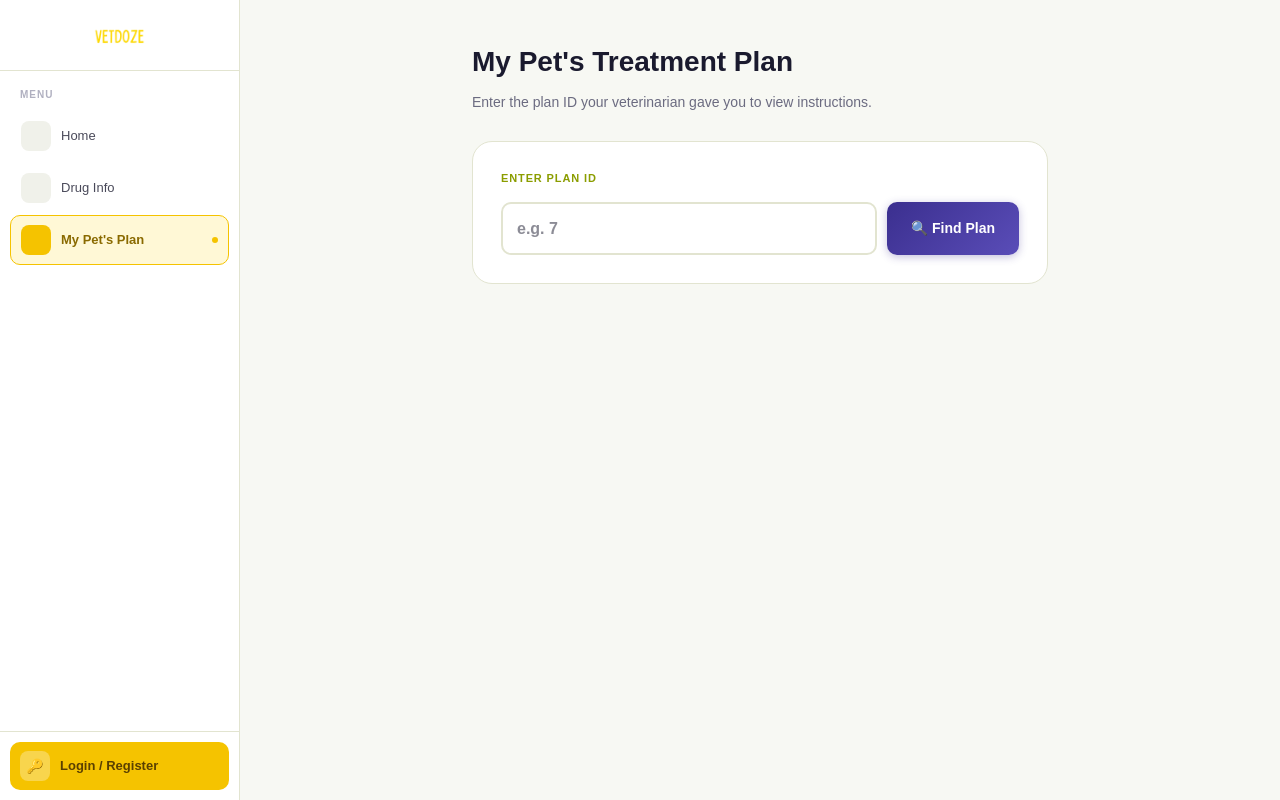
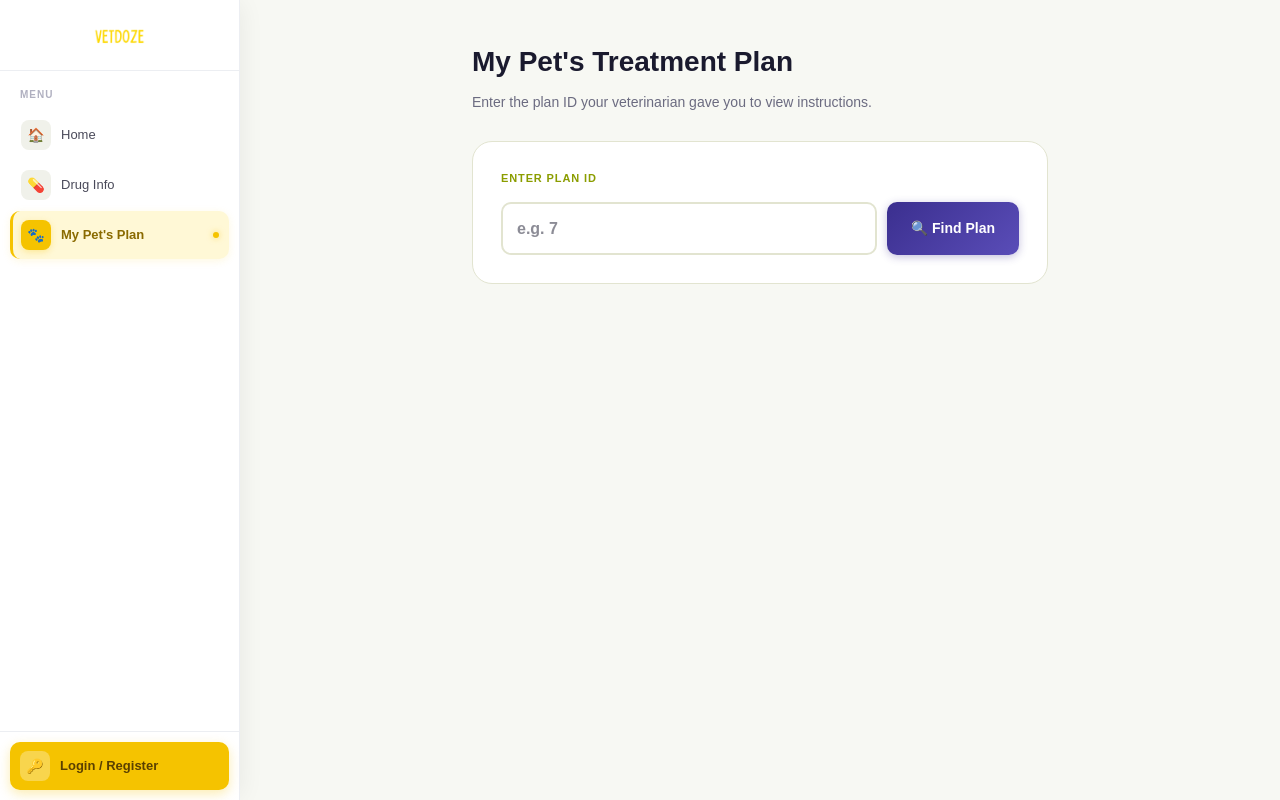
Before and after one commit to MenguezEV/vetdoze, a React (Vite) app in the folder client/: page /owner in a window 1280 px wide. Built offline with nearby package versions, Linux system fonts and the light colour scheme.

Commit message:
Improved sidebar

```diff
--- a/client/src/components/Sidebar.jsx
+++ b/client/src/components/Sidebar.jsx
@@ -1,12 +1,13 @@
 import { Link, useNavigate, useLocation } from 'react-router-dom';
+import { useState, useEffect } from 'react';
 
 const navItems = [
-  { path: '/',           label: 'Home',           icon: '', roles: ['vet','student','owner'] },
-  { path: '/calculator', label: 'Calculator',     icon: '', roles: ['vet','student'] },
-  { path: '/drugs',      label: 'Drug Info',      icon: '', roles: ['vet','student','owner'] },
-  { path: '/treatment',  label: 'Treatment Plans',icon: '', roles: ['vet'] },
-  { path: '/student',    label: 'Practice Mode',  icon: '', roles: ['student'] },
-  { path: '/owner',      label: "My Pet's Plan",  icon: '', roles: ['owner'] },
+  { path: '/',           label: 'Home',           icon: '🏠', roles: ['vet','student','owner'] },
+  { path: '/calculator', label: 'Calculator',     icon: '🧮', roles: ['vet','student'] },
+  { path: '/drugs',      label: 'Drug Info',      icon: '💊', roles: ['vet','student','owner'] },
+  { path: '/treatment',  label: 'Treatment Plans',icon: '📋', roles: ['vet'] },
+  { path: '/student',    label: 'Practice Mode',  icon: '🎓', roles: ['student'] },
+  { path: '/owner',      label: "My Pet's Plan",  icon: '🐾', roles: ['owner'] },
 ];
 
 export default function Sidebar() {
@@ -14,6 +15,18 @@ export default function Sidebar() {
   const location = useLocation();
   const user     = JSON.parse(localStorage.getItem('vetdoze_user') || 'null');
   const role     = user?.role || 'owner';
+  const [mobileOpen, setMobileOpen] = useState(false);
+  const [isMobile, setIsMobile]     = useState(false);
+
+  useEffect(() => {
+    const check = () => setIsMobile(window.innerWidth < 768);
+    check();
+    window.addEventListener('resize', check);
+    return () => window.removeEventListener('resize', check);
+  }, []);
+
+  // Close drawer on route change
+  useEffect(() => { setMobileOpen(false); }, [location.pathname]);
 
   const logout = () => {
     localStorage.removeItem('vetdoze_token');
@@ -24,53 +37,48 @@ export default function Sidebar() {
   const visible  = navItems.filter(item => item.roles.includes(role));
   const isActive = (path) => path === '/' ? location.pathname === '/' : location.pathname.startsWith(path);
 
-  return (
+  const sidebarContent = (
     <aside style={{
       width: '240px', minWidth: '240px', height: '100vh',
       position: 'sticky', top: 0,
-      background: 'white', borderRight: '1px solid #E2E4D0',
+      background: 'white',
+      borderRight: '1px solid #ECEEF2',
+      boxShadow: '4px 0 24px -4px rgba(0,0,0,0.07)',
       display: 'flex', flexDirection: 'column', overflow: 'hidden',
+      transition: 'transform 0.3s cubic-bezier(0.4,0,0.2,1)',
     }}>
-
       {/* ─── Logo ─── */}
       <div style={{
         padding: '18px 20px 16px',
-        borderBottom: '1px solid #E2E4D0',
-        display: 'flex', alignItems: 'center', justifyContent: 'center',
+        borderBottom: '1px solid #ECEEF2',
+        display: 'flex', alignItems: 'center',
+        justifyContent: isMobile ? 'space-between' : 'center',
         background: 'white',
       }}>
         <Link to="/" style={{ textDecoration: 'none', display: 'flex', alignItems: 'center', justifyContent: 'center' }}>
-          {/* Text logo image — yellow VETDOZE wordmark */}
           <img
             src="/logo-text.png"
             alt="VETDOZE"
-            style={{
-              height: '36px',
-              width: 'auto',
-              objectFit: 'contain',
-            }}
-            onError={e => {
-              // Fallback: render text if image not found
-              e.target.style.display = 'none';
-              e.target.nextSibling.style.display = 'block';
-            }}
+            style={{ height: '36px', width: 'auto', objectFit: 'contain' }}
+            onError={e => { e.target.style.display = 'none'; e.target.nextSibling.style.display = 'block'; }}
           />
-          {/* Fallback text logo (hidden unless image fails) */}
           <span style={{
-            display: 'none',
-            fontSize: '22px', fontWeight: '900', color: '#F5C300',
-            fontFamily: "'Plus Jakarta Sans', sans-serif",
-            letterSpacing: '0.04em',
-          }}>
-            VETDOZE
-          </span>
+            display: 'none', fontSize: '22px', fontWeight: '900', color: '#F5C300',
+            fontFamily: "'Plus Jakarta Sans', sans-serif", letterSpacing: '0.04em',
+          }}>VETDOZE</span>
         </Link>
+        {isMobile && (
+          <button onClick={() => setMobileOpen(false)} style={{
+            background: 'none', border: 'none', cursor: 'pointer',
+            fontSize: '20px', color: '#6B6B80', padding: '4px',
+          }}>✕</button>
+        )}
       </div>
 
       {/* ─── User info ─── */}
       {user && (
         <div style={{
-          padding: '14px 20px', borderBottom: '1px solid #E2E4D0',
+          padding: '14px 20px', borderBottom: '1px solid #ECEEF2',
           display: 'flex', alignItems: 'center', gap: '10px',
         }}>
           <div style={{
@@ -78,6 +86,7 @@ export default function Sidebar() {
             background: '#FFF8D6', border: '2px solid #F5C300',
             display: 'flex', alignItems: 'center', justifyContent: 'center',
             fontSize: '13px', fontWeight: '800', color: '#C49A00', flexShrink: 0,
+            boxShadow: '0 2px 8px rgba(245,195,0,0.2)',
           }}>
             {user.name?.charAt(0).toUpperCase()}
           </div>
@@ -85,16 +94,12 @@ export default function Sidebar() {
             <p style={{
               fontSize: '13px', fontWeight: '700', color: '#1A1A2E', margin: 0,
               whiteSpace: 'nowrap', overflow: 'hidden', textOverflow: 'ellipsis',
-            }}>
-              {user.name}
-            </p>
+            }}>{user.name}</p>
             <span style={{
               fontSize: '10px', fontWeight: '700', color: '#C49A00',
               background: '#FFF8D6', padding: '1px 8px', borderRadius: '10px',
               textTransform: 'capitalize', display: 'inline-block', marginTop: '2px',
-            }}>
-              {user.role}
-            </span>
+            }}>{user.role}</span>
           </div>
         </div>
       )}
@@ -112,34 +117,35 @@ export default function Sidebar() {
           return (
             <Link key={item.path} to={item.path} style={{
               display: 'flex', alignItems: 'center', gap: '10px',
-              padding: '9px 10px', borderRadius: '10px', textDecoration: 'none',
+              padding: '9px 10px 9px 8px',
+              borderRadius: '10px', textDecoration: 'none',
               marginBottom: '2px',
               background: active ? '#FFF8D6' : 'transparent',
-              border: active ? '1px solid #F5C300' : '1px solid transparent',
-              transition: 'all 0.15s',
+              borderLeft: active ? '3px solid #F5C300' : '3px solid transparent',
+              transition: 'all 0.15s ease',
+              boxShadow: active ? '0 2px 8px rgba(245,195,0,0.12)' : 'none',
             }}
-              onMouseEnter={e => { if (!active) e.currentTarget.style.background = '#F7F8F3'; }}
-              onMouseLeave={e => { if (!active) e.currentTarget.style.background = 'transparent'; }}
+              onMouseEnter={e => { if (!active) { e.currentTarget.style.background = '#F7F8F3'; e.currentTarget.style.borderLeftColor = '#E2E4D0'; } }}
+              onMouseLeave={e => { if (!active) { e.currentTarget.style.background = 'transparent'; e.currentTarget.style.borderLeftColor = 'transparent'; } }}
             >
               <span style={{
                 width: '30px', height: '30px', borderRadius: '8px',
                 background: active ? '#F5C300' : '#F0F1EA',
                 display: 'flex', alignItems: 'center', justifyContent: 'center',
                 fontSize: '14px', flexShrink: 0, transition: 'background 0.15s',
-              }}>
-                {item.icon}
-              </span>
+                boxShadow: active ? '0 2px 6px rgba(245,195,0,0.3)' : 'none',
+              }}>{item.icon}</span>
               <span style={{
                 fontSize: '13px',
                 fontWeight: active ? '700' : '500',
                 color: active ? '#8A6A00' : '#4A4A5A',
-              }}>
-                {item.label}
-              </span>
+                transition: 'color 0.15s',
+              }}>{item.label}</span>
               {active && (
                 <div style={{
                   marginLeft: 'auto', width: '6px', height: '6px',
                   borderRadius: '50%', background: '#F5C300',
+                  boxShadow: '0 0 6px rgba(245,195,0,0.6)',
                 }}/>
               )}
             </Link>
@@ -148,7 +154,7 @@ export default function Sidebar() {
       </nav>
 
       {/* ─── Logout / Login ─── */}
-      <div style={{ padding: '10px', borderTop: '1px solid #E2E4D0' }}>
+      <div style={{ padding: '10px', borderTop: '1px solid #ECEEF2' }}>
         {user ? (
           <button onClick={logout} style={{
             width: '100%', display: 'flex', alignItems: 'center', gap: '10px',
@@ -156,8 +162,8 @@ export default function Sidebar() {
             background: 'transparent', border: '1px solid #E2E4D0',
             transition: 'all 0.15s', fontFamily: 'inherit',
           }}
-            onMouseEnter={e => { e.currentTarget.style.background = '#FCEBEB'; e.currentTarget.style.borderColor = '#F7C1C1'; }}
-            onMouseLeave={e => { e.currentTarget.style.background = 'transparent'; e.currentTarget.style.borderColor = '#E2E4D0'; }}
+            onMouseEnter={e => { e.currentTarget.style.background = '#FCEBEB'; e.currentTarget.style.borderColor = '#F7C1C1'; e.currentTarget.style.boxShadow = '0 2px 8px rgba(163,45,45,0.08)'; }}
+            onMouseLeave={e => { e.currentTarget.style.background = 'transparent'; e.currentTarget.style.borderColor = '#E2E4D0'; e.currentTarget.style.boxShadow = 'none'; }}
           >
             <span style={{
               width: '30px', height: '30px', borderRadius: '8px', background: '#F7F8F3',
@@ -169,19 +175,79 @@ export default function Sidebar() {
           <Link to="/login" style={{
             display: 'flex', alignItems: 'center', gap: '10px',
             padding: '9px 10px', borderRadius: '10px',
-            background: '#F5C300', textDecoration: 'none', transition: 'background 0.15s',
-          }}>
+            background: '#F5C300', textDecoration: 'none', transition: 'all 0.15s',
+            boxShadow: '0 4px 12px rgba(245,195,0,0.3)',
+          }}
+            onMouseEnter={e => { e.currentTarget.style.background = '#E6B800'; e.currentTarget.style.boxShadow = '0 6px 16px rgba(245,195,0,0.4)'; e.currentTarget.style.transform = 'translateY(-1px)'; }}
+            onMouseLeave={e => { e.currentTarget.style.background = '#F5C300'; e.currentTarget.style.boxShadow = '0 4px 12px rgba(245,195,0,0.3)'; e.currentTarget.style.transform = 'translateY(0)'; }}
+          >
             <span style={{
               width: '30px', height: '30px', borderRadius: '8px',
               background: 'rgba(255,255,255,0.3)',
               display: 'flex', alignItems: 'center', justifyContent: 'center', fontSize: '14px',
             }}>🔑</span>
-            <span style={{ fontSize: '13px', fontWeight: '700', color: '#5A4000' }}>
-              Login / Register
-            </span>
+            <span style={{ fontSize: '13px', fontWeight: '700', color: '#5A4000' }}>Login / Register</span>
           </Link>
         )}
       </div>
     </aside>
   );
+
+  if (isMobile) {
+    return (
+      <>
+        {/* Mobile top bar */}
+        <div style={{
+          position: 'fixed', top: 0, left: 0, right: 0, zIndex: 1000,
+          background: 'white', borderBottom: '1px solid #ECEEF2',
+          boxShadow: '0 2px 12px rgba(0,0,0,0.08)',
+          display: 'flex', alignItems: 'center', justifyContent: 'space-between',
+          padding: '12px 20px', height: '56px',
+        }}>
+          <Link to="/" style={{ textDecoration: 'none' }}>
+            <img src="/logo-text.png" alt="VETDOZE"
+              style={{ height: '28px', width: 'auto', objectFit: 'contain' }}
+              onError={e => { e.target.style.display='none'; }}
+            />
+            <span style={{ fontSize: '18px', fontWeight: '900', color: '#F5C300',
+              fontFamily: "'Plus Jakarta Sans', sans-serif", letterSpacing: '0.04em' }}>
+              VETDOZE
+            </span>
+          </Link>
+          <button onClick={() => setMobileOpen(true)} style={{
+            background: 'none', border: '1px solid #E2E4D0', borderRadius: '8px',
+            cursor: 'pointer', padding: '6px 10px', fontSize: '18px',
+            display: 'flex', alignItems: 'center', gap: '6px',
+            color: '#1A1A2E',
+          }}>☰</button>
+        </div>
+
+        {/* Overlay */}
+        {mobileOpen && (
+          <div
+            onClick={() => setMobileOpen(false)}
+            style={{
+              position: 'fixed', inset: 0, zIndex: 1001,
+              background: 'rgba(0,0,0,0.4)', backdropFilter: 'blur(2px)',
+            }}
+          />
+        )}
+
+        {/* Drawer */}
+        <div style={{
+          position: 'fixed', top: 0, left: 0, bottom: 0, zIndex: 1002,
+          transform: mobileOpen ? 'translateX(0)' : 'translateX(-100%)',
+          transition: 'transform 0.3s cubic-bezier(0.4,0,0.2,1)',
+          display: 'flex',
+        }}>
+          {sidebarContent}
+        </div>
+
+        {/* Spacer to push content below top bar */}
+        <div style={{ height: '56px', flexShrink: 0 }} />
+      </>
+    );
+  }
+
+  return sidebarContent;
 }
```
